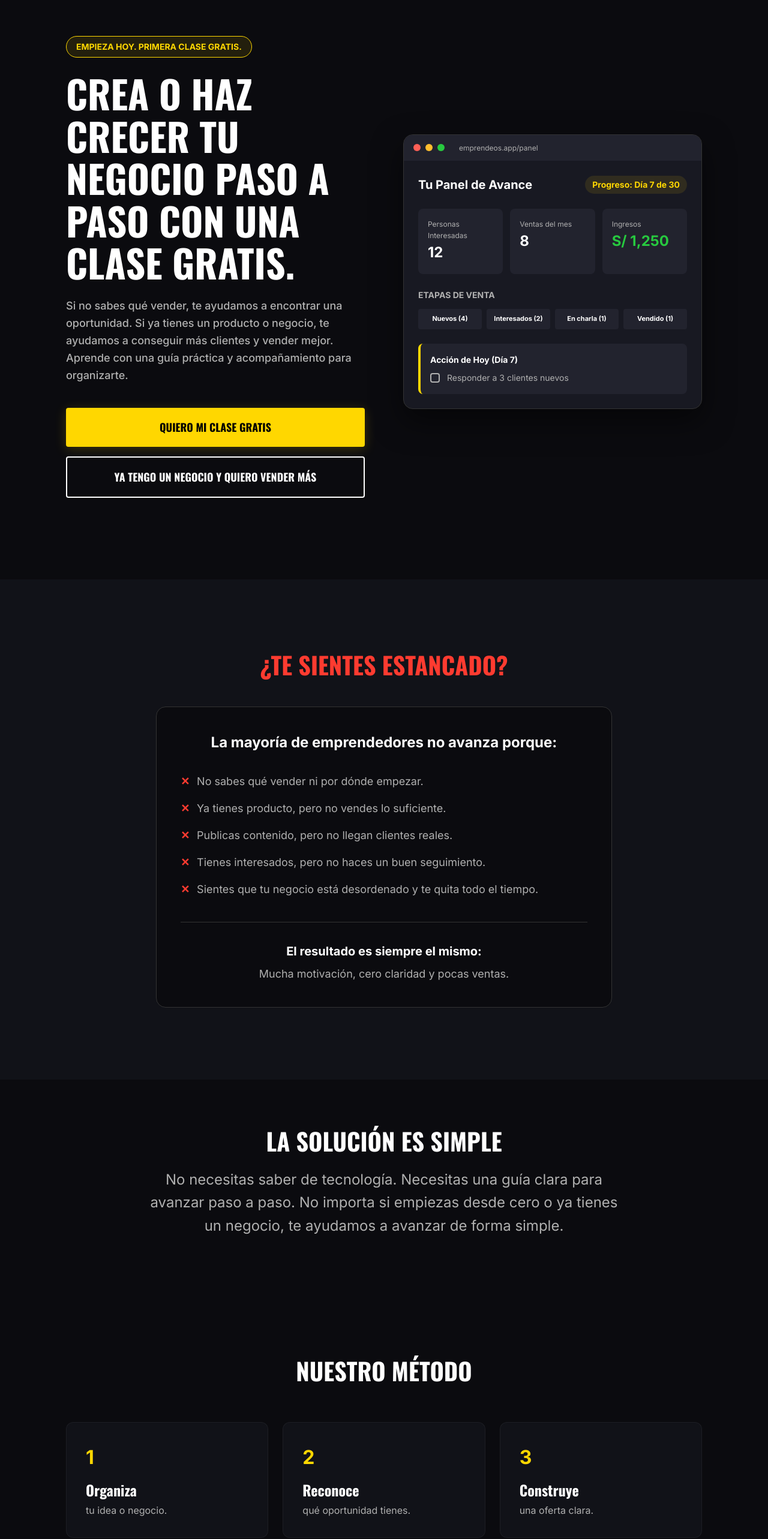
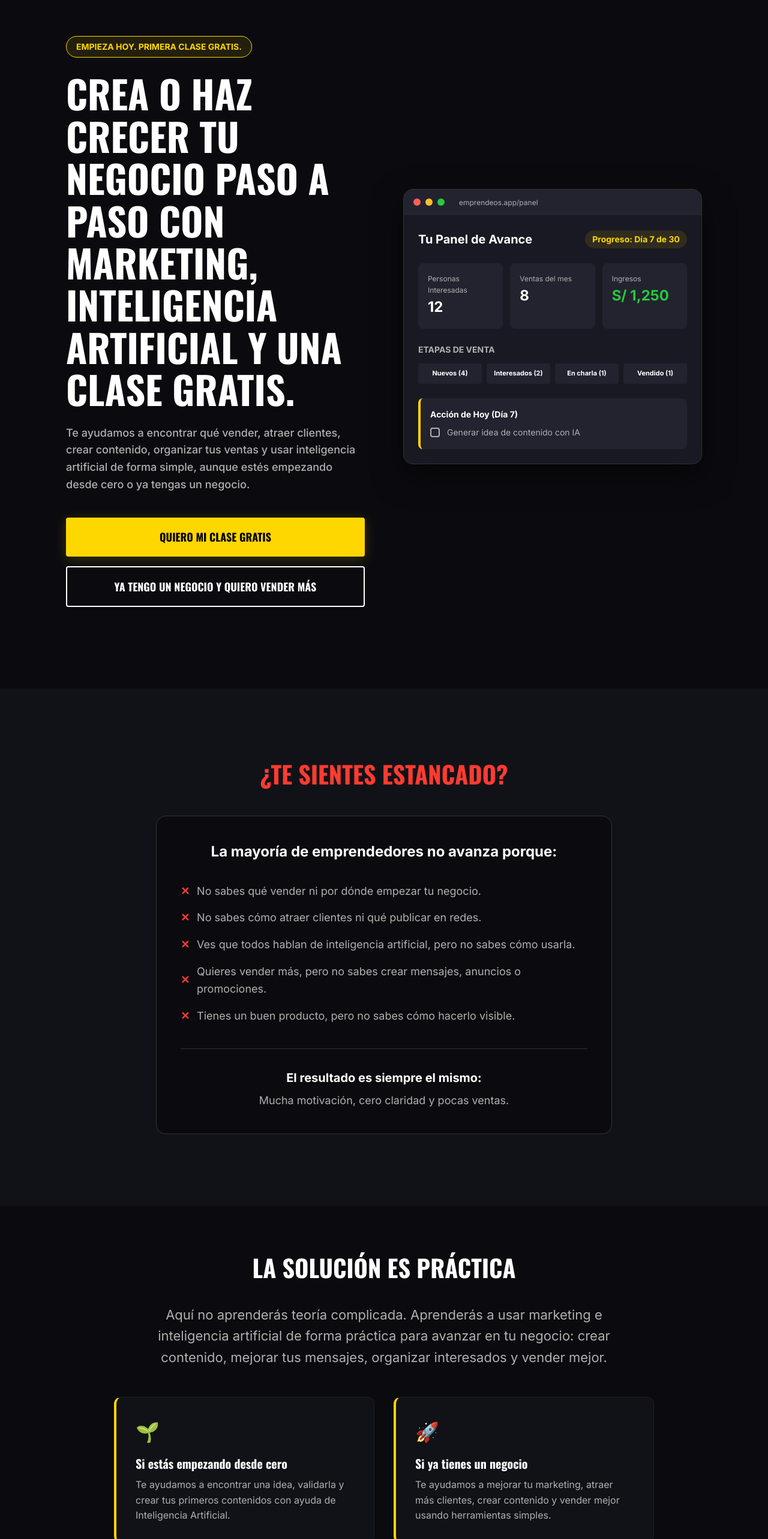
Before and after one commit to iaspruebas657-ai/emprendeos-landing, a React (Vite) app: page / in a window 1280 px wide. Shown: the part 60-2626 px from the top of the page at 60% size. Built offline with nearby package versions, Linux system fonts and the light colour scheme.

Commit message:
feat: add marketing and AI focus across the landing page

```diff
--- a/src/App.jsx
+++ b/src/App.jsx
@@ -2,6 +2,7 @@ import React, { useState } from 'react';
 import HeroSection from './components/HeroSection';
 import ProblemSection from './components/ProblemSection';
 import OpportunitySection from './components/OpportunitySection';
+import MarketingAISection from './components/MarketingAISection';
 import MethodOrbitaSection from './components/MethodOrbitaSection';
 import HowItWorksSection from './components/HowItWorksSection';
 import DeliverablesSection from './components/DeliverablesSection';
@@ -26,6 +27,7 @@ function App() {
       <HeroSection onOpenDiagnostic={() => setIsDiagnosticOpen(true)} />
       <ProblemSection />
       <OpportunitySection />
+      <MarketingAISection />
       <MethodOrbitaSection />
       <HowItWorksSection />
       <DeliverablesSection />
--- a/src/components/DifferentiationSection.jsx
+++ b/src/components/DifferentiationSection.jsx
@@ -9,12 +9,12 @@ const DifferentiationSection = () => {
         <div className="grid grid-2" style={{ gap: '32px', maxWidth: '900px', margin: '0 auto' }}>
           <div className="card" style={{ borderTop: '4px solid var(--accent-red)' }}>
             <h3 style={{ color: 'var(--accent-red)', marginBottom: '24px', fontSize: '24px' }}>Cursos comunes</h3>
-            <p className="text-muted" style={{ fontSize: '18px' }}>Te dan videos teóricos y luego te dejan completamente solo para que adivines cómo aplicarlo.</p>
+            <p className="text-muted" style={{ fontSize: '18px' }}>Te explican teoría de marketing, pero no te ayudan a aplicarla. Te dan videos teóricos y luego te dejan solo.</p>
           </div>
 
           <div className="card" style={{ borderTop: '4px solid var(--accent-yellow)' }}>
             <h3 style={{ color: 'var(--accent-yellow)', marginBottom: '24px', fontSize: '24px' }}>EmprendeOS / Kaisen</h3>
-            <p style={{ fontSize: '18px' }}>Te guía paso a paso y te ayuda a aplicar lo aprendido en tu negocio real, desde el primer día.</p>
+            <p style={{ fontSize: '18px' }}>Te guía paso a paso para usar marketing e inteligencia artificial en tu propio negocio, desde el primer día.</p>
           </div>
         </div>
       </div>
--- a/src/components/FinalCTASection.jsx
+++ b/src/components/FinalCTASection.jsx
@@ -7,12 +7,14 @@ const FinalCTASection = () => {
     <section className="section" style={{ backgroundColor: '#000000', padding: '120px 0' }}>
       <div className="container" style={{ textAlign: 'center', maxWidth: '800px' }}>
         <h2 style={{ fontSize: 'clamp(48px, 8vw, 80px)', lineHeight: '1', marginBottom: '24px' }}>EMPIEZA HOY.</h2>
-        <p style={{ fontSize: '24px', color: 'var(--text-muted)', marginBottom: '48px' }}>Da el primer paso de forma segura y gratis.</p>
+        <p style={{ fontSize: '24px', color: 'var(--text-muted)', marginBottom: '48px' }}>
+          Empieza con una clase gratis y descubre cómo usar marketing e inteligencia artificial para crear o hacer crecer tu negocio paso a paso.
+        </p>
         <a
           href={CTA_LINKS.freeClass}
           onClick={() => trackEvent('click_cta_final')}
           className="btn btn-primary" style={{ width: '100%', fontSize: '24px', padding: '32px' }}>
-          QUIERO MI CLASE GRATIS
+          QUIERO MI CLASE GRATIS POR WHATSAPP
         </a>
       </div>
     </section>
--- a/src/components/HeroSection.jsx
+++ b/src/components/HeroSection.jsx
@@ -13,10 +13,10 @@ const HeroSection = ({ onOpenDiagnostic }) => {
             Empieza hoy. Primera clase gratis.
           </div>
           <h1 style={{ marginBottom: '24px' }}>
-            Crea o haz crecer tu negocio paso a paso con una clase gratis.
+            Crea o haz crecer tu negocio paso a paso con marketing, inteligencia artificial y una clase gratis.
           </h1>
           <p className="text-muted" style={{ fontSize: '18px', marginBottom: '40px', fontWeight: '500' }}>
-            Si no sabes qué vender, te ayudamos a encontrar una oportunidad. Si ya tienes un producto o negocio, te ayudamos a conseguir más clientes y vender mejor. Aprende con una guía práctica y acompañamiento para organizarte.
+            Te ayudamos a encontrar qué vender, atraer clientes, crear contenido, organizar tus ventas y usar inteligencia artificial de forma simple, aunque estés empezando desde cero o ya tengas un negocio.
           </p>
           <div style={{ display: 'flex', flexDirection: 'column', gap: '16px', marginBottom: '16px' }}>
             <a
@@ -34,7 +34,7 @@ const HeroSection = ({ onOpenDiagnostic }) => {
           </div>
         </div>
 
-        {/* Right Dashboard Mockup (Simplified copy) */}
+        {/* Right Dashboard Mockup */}
         <div style={{ backgroundColor: '#181922', borderRadius: '16px', border: '1px solid #333', overflow: 'hidden', boxShadow: '0 20px 50px rgba(0,0,0,0.5)' }}>
           {/* Mac window controls */}
           <div style={{ backgroundColor: '#22232E', padding: '12px 16px', display: 'flex', gap: '8px', alignItems: 'center' }}>
@@ -85,7 +85,7 @@ const HeroSection = ({ onOpenDiagnostic }) => {
               <div style={{ fontWeight: '700', marginBottom: '8px', fontSize: '14px' }}>Acción de Hoy (Día 7)</div>
               <div style={{ display: 'flex', alignItems: 'center', gap: '12px' }}>
                 <div style={{ width: '16px', height: '16px', border: '2px solid var(--text-muted)', borderRadius: '4px' }}></div>
-                <span className="text-muted" style={{ fontSize: '14px' }}>Responder a 3 clientes nuevos</span>
+                <span className="text-muted" style={{ fontSize: '14px' }}>Generar idea de contenido con IA</span>
               </div>
             </div>
           </div>
--- /dev/null
+++ b/src/components/MarketingAISection.jsx
@@ -0,0 +1,37 @@
+import React from 'react';
+
+const MarketingAISection = () => {
+  const cards = [
+    { title: "Ideas de contenido para redes", icon: "📱" },
+    { title: "Mensajes para vender por WhatsApp", icon: "💬" },
+    { title: "Anuncios y promociones simples", icon: "🚀" },
+    { title: "Páginas para mostrar tu producto", icon: "🌐" },
+    { title: "Organización de clientes interesados", icon: "📁" },
+    { title: "Uso práctico de IA para ahorrar tiempo", icon: "⚡" }
+  ];
+
+  return (
+    <section className="section bg-section" style={{ padding: '80px 0' }}>
+      <div className="container" style={{ textAlign: 'center' }}>
+        <h2 style={{ fontSize: '36px', marginBottom: '24px', color: 'var(--accent-yellow)' }}>
+          Aprende a usar marketing e inteligencia artificial sin complicarte
+        </h2>
+
+        <p className="text-muted" style={{ fontSize: '20px', maxWidth: '800px', margin: '0 auto 48px auto' }}>
+          No necesitas ser experto en tecnología. Te enseñamos a usar herramientas simples para crear ideas de contenido, mensajes de venta, publicaciones, anuncios y páginas que te ayuden a conseguir más clientes.
+        </p>
+
+        <div className="grid grid-3" style={{ gap: '24px' }}>
+          {cards.map((card, index) => (
+            <div key={index} style={{ backgroundColor: 'var(--bg-deep)', padding: '24px', borderRadius: '12px', border: '1px solid #333', display: 'flex', alignItems: 'center', gap: '16px', textAlign: 'left' }}>
+              <div style={{ fontSize: '32px' }}>{card.icon}</div>
+              <div style={{ fontWeight: '600', fontSize: '16px' }}>{card.title}</div>
+            </div>
+          ))}
+        </div>
+      </div>
+    </section>
+  );
+};
+
+export default MarketingAISection;
--- a/src/components/OpportunitySection.jsx
+++ b/src/components/OpportunitySection.jsx
@@ -4,10 +4,26 @@ const OpportunitySection = () => {
   return (
     <section className="section bg-deep" style={{ padding: '80px 0' }}>
       <div className="container" style={{ textAlign: 'center' }}>
-        <h2 style={{ fontSize: '40px', marginBottom: '24px' }}>LA SOLUCIÓN ES SIMPLE</h2>
-        <p className="text-muted" style={{ fontSize: '24px', maxWidth: '800px', margin: '0 auto' }}>
-          No necesitas saber de tecnología. Necesitas una guía clara para avanzar paso a paso. No importa si empiezas desde cero o ya tienes un negocio, te ayudamos a avanzar de forma simple.
+        <h2 style={{ fontSize: '40px', marginBottom: '40px' }}>LA SOLUCIÓN ES PRÁCTICA</h2>
+
+        <p className="text-muted" style={{ fontSize: '22px', maxWidth: '800px', margin: '0 auto 48px auto', lineHeight: '1.6' }}>
+          Aquí no aprenderás teoría complicada. Aprenderás a usar marketing e inteligencia artificial de forma práctica para avanzar en tu negocio: crear contenido, mejorar tus mensajes, organizar interesados y vender mejor.
         </p>
+
+        <div className="grid grid-2" style={{ gap: '32px', maxWidth: '900px', margin: '0 auto', textAlign: 'left' }}>
+          <div className="card" style={{ borderLeft: '4px solid var(--accent-yellow)', backgroundColor: 'var(--bg-section)' }}>
+            <div style={{ fontSize: '32px', marginBottom: '16px' }}>🌱</div>
+            <h3 style={{ fontSize: '20px', marginBottom: '12px' }}>Si estás empezando desde cero</h3>
+            <p className="text-muted" style={{ fontSize: '16px' }}>Te ayudamos a encontrar una idea, validarla y crear tus primeros contenidos con ayuda de Inteligencia Artificial.</p>
+          </div>
+
+          <div className="card" style={{ borderLeft: '4px solid var(--accent-yellow)', backgroundColor: 'var(--bg-section)' }}>
+            <div style={{ fontSize: '32px', marginBottom: '16px' }}>🚀</div>
+            <h3 style={{ fontSize: '20px', marginBottom: '12px' }}>Si ya tienes un negocio</h3>
+            <p className="text-muted" style={{ fontSize: '16px' }}>Te ayudamos a mejorar tu marketing, atraer más clientes, crear contenido y vender mejor usando herramientas simples.</p>
+          </div>
+        </div>
+
       </div>
     </section>
   );
--- a/src/components/ProblemSection.jsx
+++ b/src/components/ProblemSection.jsx
@@ -12,23 +12,23 @@ const ProblemSection = () => {
           <ul style={{ listStyle: 'none', padding: 0, textAlign: 'left', fontSize: '18px', display: 'flex', flexDirection: 'column', gap: '16px', color: 'var(--text-muted)' }}>
             <li style={{ display: 'flex', alignItems: 'center', gap: '12px' }}>
               <span style={{ color: 'var(--accent-red)', fontWeight: 'bold' }}>✕</span>
-              No sabes qué vender ni por dónde empezar.
+              No sabes qué vender ni por dónde empezar tu negocio.
             </li>
             <li style={{ display: 'flex', alignItems: 'center', gap: '12px' }}>
               <span style={{ color: 'var(--accent-red)', fontWeight: 'bold' }}>✕</span>
-              Ya tienes producto, pero no vendes lo suficiente.
+              No sabes cómo atraer clientes ni qué publicar en redes.
             </li>
             <li style={{ display: 'flex', alignItems: 'center', gap: '12px' }}>
               <span style={{ color: 'var(--accent-red)', fontWeight: 'bold' }}>✕</span>
-              Publicas contenido, pero no llegan clientes reales.
+              Ves que todos hablan de inteligencia artificial, pero no sabes cómo usarla.
             </li>
             <li style={{ display: 'flex', alignItems: 'center', gap: '12px' }}>
               <span style={{ color: 'var(--accent-red)', fontWeight: 'bold' }}>✕</span>
-              Tienes interesados, pero no haces un buen seguimiento.
+              Quieres vender más, pero no sabes crear mensajes, anuncios o promociones.
             </li>
             <li style={{ display: 'flex', alignItems: 'center', gap: '12px' }}>
               <span style={{ color: 'var(--accent-red)', fontWeight: 'bold' }}>✕</span>
-              Sientes que tu negocio está desordenado y te quita todo el tiempo.
+              Tienes un buen producto, pero no sabes cómo hacerlo visible.
             </li>
           </ul>
 
--- a/src/config/constants.js
+++ b/src/config/constants.js
@@ -1,12 +1,12 @@
 export const ENV_MODE = "preview"; // Opciones: "preview" | "production"
 
 export const WHATSAPP_NUMBER = "51925874687";
-export const WHATSAPP_MESSAGE_DEFAULT = "Hola, quiero acceder a la clase gratis para aprender a crear o hacer crecer mi negocio paso a paso.";
+export const WHATSAPP_MESSAGE_DEFAULT = "Hola, quiero acceder a la clase gratis para aprender a crear o hacer crecer mi negocio con marketing e inteligencia artificial.";
 
 export const WHATSAPP_URL = `https://wa.me/${WHATSAPP_NUMBER}?text=${encodeURIComponent(WHATSAPP_MESSAGE_DEFAULT)}`;
 
 export const CTA_LINKS = {
-  checkout: WHATSAPP_URL, // Cambiado para que todo apunte a la clase gratis inicialmente
+  checkout: WHATSAPP_URL,
   freeClass: WHATSAPP_URL,
 };
 
```
Also changed, not shown: src/components/ToolsSection.jsx (+6 -6 lines).
